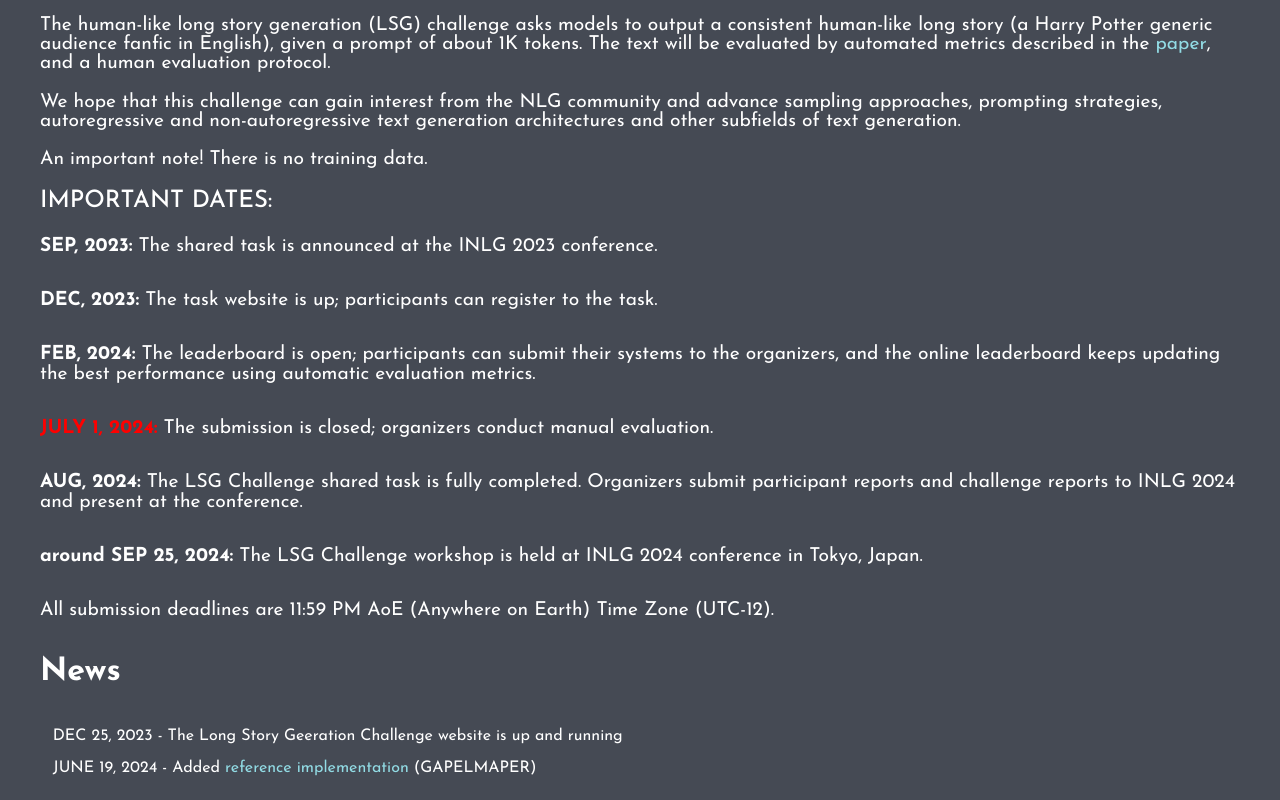
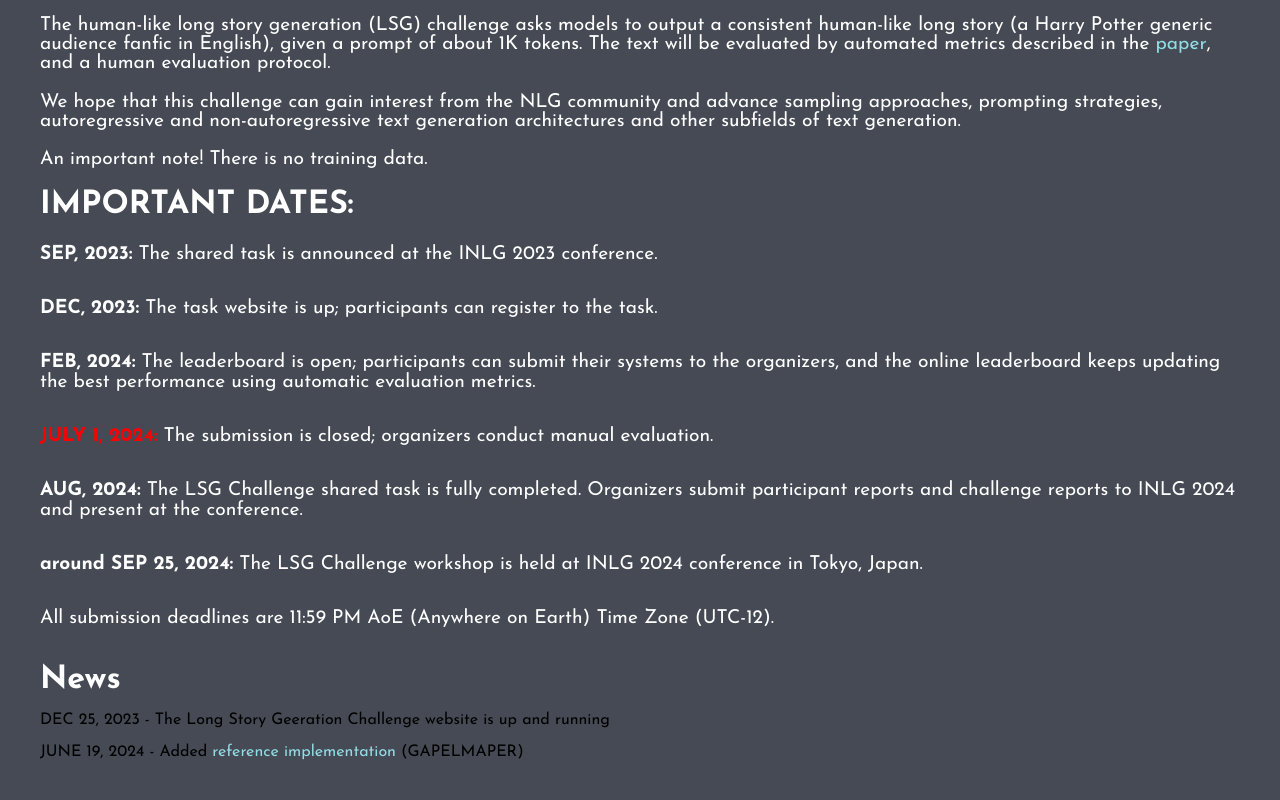
Before and after one commit to NazarovNikita1/LSGC, a Vue app: page / in a window 1280 px wide. Shown: the part 309-1109 px from the top of the page. After the commit the page ends 1069 px from the top, so only its background shows below. Built offline with nearby package versions, Linux system fonts and the light colour scheme; what vue-particles would draw is missing.

Commit message:
Update HomePage.vue

```diff
--- a/src/views/HomePage.vue
+++ b/src/views/HomePage.vue
@@ -36,7 +36,7 @@
     <p class="program-step">
       An important note! There is no training data.
     </p>
-    <h2 style="margin-top: 2vh">IMPORTANT DATES:</h2>
+    <h1>IMPORTANT DATES:</h1>
     <div
       style="gap: 2vh; display: flex; flex-direction: column; margin-top: 3vh"
     >
@@ -71,18 +71,6 @@
         (UTC-12).
       </p>
       <h1>News</h1>
-      <ul
-        style="
-          gap: 2vh;
-          display: flex;
-          flex-direction: column;
-          margin-top: 3vh;
-          margin-bottom: 3vh;
-          list-style-type: disc;
-          color: #fff;
-          margin-left: 1vw;
-        "
-      >
         <p>
             DEC 25, 2023 - The Long Story Geeration Challenge website is up and
             running
@@ -90,7 +78,6 @@
         <p>
             JUNE 19, 2024 - Added <a href="https://github.com/nickm197/GAPELMAPER/tree/main" target="_blank">reference implementation</a> (GAPELMAPER)
         </p>
-      </ul>
     </div>
   </div>
 </template>
```
